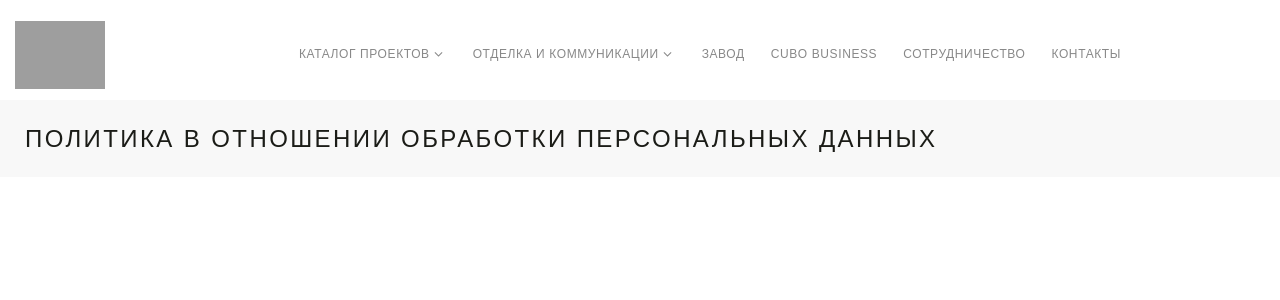
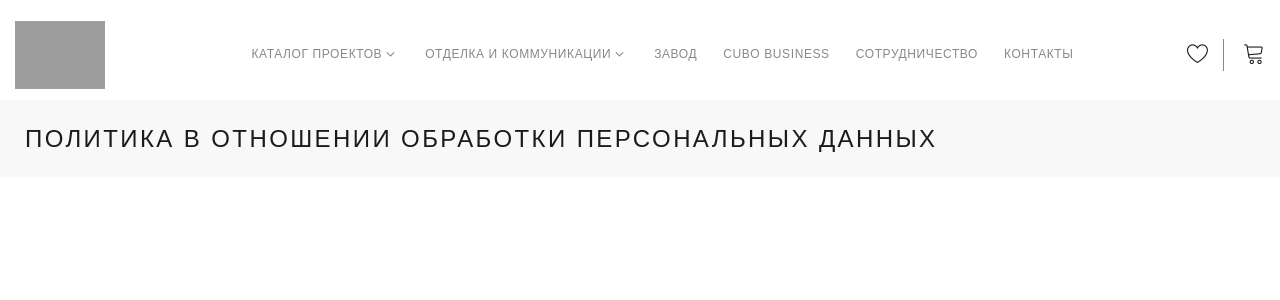
Before and after one commit to KrissLa/Cidsfg_copy, a Django app: page /privacy/ in a window 1280 px wide. Shown: the top 300 px of the page. Run offline with Django 3.2, Linux system fonts and the light colour scheme; parts of the project's set-up code (start-up, migrations or seed data) failed here and were passed over; grey boxes are pictures that could not be loaded.

Commit message:
add cart and favorit icons to menu

```diff
--- a/frontend/templates/superbase.html
+++ b/frontend/templates/superbase.html
@@ -62,6 +62,16 @@
                     <!-- RD Navbar Nav-->
                     <div class="rd-navbar-nav-wrap rd-navbar-search_not-collapsable">
                         <ul class="rd-navbar-items-list rd-navbar-search_collapsable">
+                            <li>
+
+                                    <a class="icon icon-md linear-icon-heart link-primary"
+                                       href="cart.html"></a>
+
+                            </li>
+                            <li class="rd-navbar-nav-wrap__shop">
+                                <a class="icon icon-md linear-icon-cart link-primary"
+                                   href="cart.html"></a>
+                            </li>
                         </ul>
                         <div class="rd-navbar-search_collapsable">
                             <ul class="rd-navbar-nav">
@@ -112,22 +122,6 @@
                                         </ul>
                                     </li>
                                 </ul>
-<!--                                    <ul class="rd-navbar-dropdown">-->
-<!--                                        <li><a href="{% url 'products_catalog' %}">Дома серии CUBO VR</a>-->
-<!--                                            <ul class="rd-navbar-dropdown">-->
-<!--                                                <li><a href="{% url 'products_catalog' %}">Одноэтажные</a></li>-->
-<!--                                                <li><a href="{% url 'products_catalog' %}">Двухэтажные</a></li>-->
-<!--                                                <li><a href="{% url 'products_catalog' %}">Террасные модули</a></li>-->
-<!--                                            </ul>-->
-<!--                                        </li>-->
-<!--                                        <li><a href="{% url 'products_catalog' %}">Дома серии CUBO FR</a>-->
-<!--                                            <ul class="rd-navbar-dropdown">-->
-<!--                                                <li><a href="{% url 'products_catalog' %}">Одноэтажные</a></li>-->
-<!--                                                <li><a href="{% url 'products_catalog' %}">Двухэтажные</a></li>-->
-<!--                                                <li><a href="{% url 'products_catalog' %}">Террасные модули</a></li>-->
-<!--                                            </ul>-->
-<!--                                        </li>-->
-<!--                                    </ul>-->
                                 </li>
                                 <li><a href="#">Отделка и коммуникации</a>
                                     <ul class="rd-navbar-dropdown">
```
